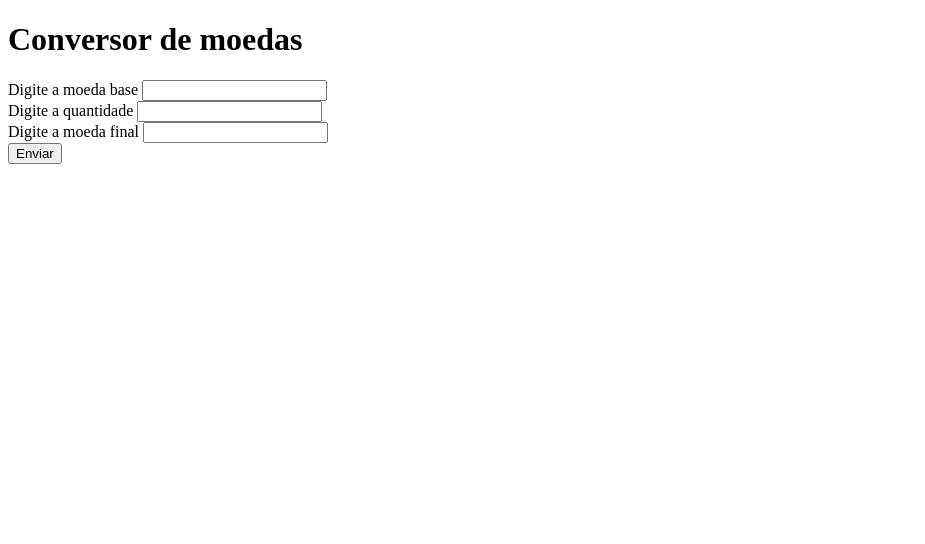
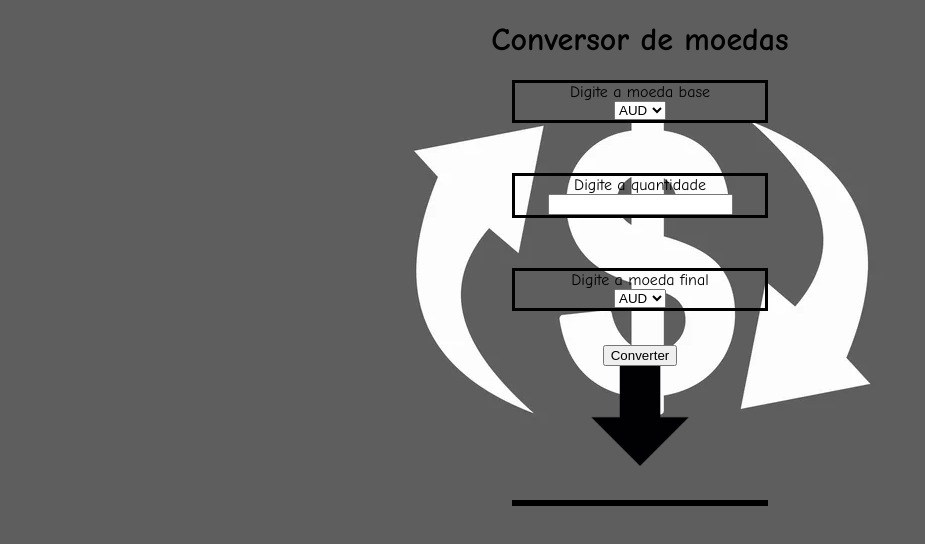
Before and after one commit to ViniBiniCini/Conversor-De-Moedas, a website: page index.html in a window 1280 px wide. Shown: the whole page, without its empty margins (0-925 px from the left). Drawn offline with Linux system fonts and the light colour scheme.

Commit message:
Add files via upload

```diff
--- a/index.html
+++ b/index.html
@@ -20,26 +20,88 @@
   </script>
 </head>
 <body>
+    <center><h1>Conversor de moedas</h1>
+<p id="entrada1">
+  <label> Digite a moeda base</label>
+  <br>
+<select id="moedaBase" name="moedas">
+  <option value="AUD">AUD</option>
+  <option value="BGN">BGN</option>
+  <option value="BRL">BRL</option>
+  <option value="CAD">CAD</option>
+  <option value="CNY">CNY</option>
+  <option value="CHF">CHF</option>
+  <option value="CZK">CZK</option>
+  <option value="DKK">DKK</option>
+  <option value="EUR">EUR</option>
+  <option value="GBP">GBP</option>
+  <option value="HKD">HKD</option>
+  <option value="HUF">HUF</option>
+  <option value="IDR">IDR</option>
+  <option value="JPY">JPY</option>
+  <option value="MYR">MYR</option>
+  <option value="NOK">NOK</option>
+  <option value="NZD">NZD</option>
+  <option value="PHP">PHP</option>
+  <option value="PLN">PLN</option>
+  <option value="RON">RON</option>
+  <option value="SEK">SEK</option>
+  <option value="SGD">SGD</option>
+  <option value="TRY">TRY</option>
+  <option value="USD">USD</option>
+</select>
+</p>
+</p>
+  <br>
+  <p id="entrada2">
+  <label>Digite a quantidade</label>
+  <input id="quantidade">
+</p>
+  <br>
+  <p id="entrada3">
+  <label>Digite a moeda final</label>
+  <br>
+<select id="moedaFinal" name="moedas">
+  <option value="AUD">AUD</option>
+  <option value="BGN">BGN</option>
+  <option value="BRL">BRL</option>
+  <option value="CAD">CAD</option>
+  <option value="CNY">CNY</option>
+  <option value="CHF">CHF</option>
+  <option value="CZK">CZK</option>
+  <option value="DKK">DKK</option>
+  <option value="EUR">EUR</option>
+  <option value="GBP">GBP</option>
+  <option value="HKD">HKD</option>
+  <option value="HUF">HUF</option>
+  <option value="IDR">IDR</option>
+  <option value="JPY">JPY</option>
+  <option value="MYR">MYR</option>
+  <option value="NOK">NOK</option>
+  <option value="NZD">NZD</option>
+  <option value="PHP">PHP</option>
+  <option value="PLN">PLN</option>
+  <option value="RON">RON</option>
+  <option value="SEK">SEK</option>
+  <option value="SGD">SGD</option>
+  <option value="TRY">TRY</option>
+  <option value="USD">USD</option>
+</select>
+</p>
+  <br>
 
-    <h1>Conversor de moedas</h1>
-
-    <label>Digite a moeda base</label>
-    <input id = "moedaBase">
-<br>
-<label> Digite a quantidade</label>
-<input id = "quantidade">
-<br>
-    <label>Digite a moeda final</label>
-    <input id = "moedaFinal">
-<br>
-    <button id = "butao">Enviar</button>
+  <button id="butao">Converter</button>
 
   <br>
-<div id = "loading" style="display: none;">buscando...</div>
-    <label id = "resultado"> </label>
+  <div id="loading" style="display: none;">buscando...</div>
+  <img src="seta.png" width="100" height="100" id="seta" style = "display: block">
+  <img src="seta.png" width="100" height="100" id="setaGirando" style= "display: none;">
+  <br>
+  <p id="saida">
+  <label id="resultado"></label>
+</p>
 
-
+</center>
   <script src="index.js"></script>
-
 </body>
 </html>
--- a/index.js
+++ b/index.js
@@ -1,13 +1,16 @@
 document.getElementById("butao").onclick = async function(){
     document.getElementById("loading").style.display = "block";
+    document.getElementById("setaGirando").style.display = "block";
+    document.getElementById("seta").style.display = "none";
     const base = document.getElementById("moedaBase").value;
     const final = document.getElementById("moedaFinal").value;
     const quantidade = document.getElementById("quantidade").value;
  try{
+
 const res = await fetch(`/conversor?moedaBase=${base}&moedaFinal=${final}&quantidade=${quantidade}`);
      const data = await res.json();
 
-     document.getElementById("resultado").textContent = `${quantidade} ${base} para a moeda requisitada é de ${data.resultado}`;
+     document.getElementById("resultado").textContent = `${quantidade} ${base} para a moeda requisitada é: ${data.resultado}`;
  }
  catch{
       document.getElementById("resultado").textContent = "Erro ao buscar!";
@@ -16,5 +19,7 @@ const res = await fetch(`/conversor?moedaBase=${base}&moedaFinal=${final}&quanti
 
  finally{
   document.getElementById("loading").style.display = "none";
+       document.getElementById("setaGirando").style.display = "none";
+     document.getElementById("seta").style.display = "block";
  }
  };
--- a/package.json
+++ b/package.json
@@ -11,7 +11,7 @@
   "license": "ISC",
   "dependencies": {
     "express": "^5.1.0",
-    "puppeteer": "^24.17.1",
+    "puppeteer": "^24.19.0",
     "readline-sync": "^1.4.10"
   }
 }
--- a/style.css
+++ b/style.css
@@ -0,0 +1,33 @@
+    body {
+      font-family: "Comic Sans MS", "Comic Sans", cursive;
+      background-image: url("fundo.jpg");
+      background-repeat: no-repeat;
+      background-position: center;
+      background-color: #5e5e5f;
+
+    }
+
+    #entrada1, #entrada2, #entrada3, #saida{
+        border-style: solid;
+        max-width: 250px;
+        padding: 0px;
+
+    }
+
+
+
+    #setaGirando{
+      animation: bayblade;
+      animation-iteration-count: infinite;
+      animation-duration: 2s;
+    }
+
+    @keyframes bayblade {
+      from{
+        transform: rotate(360deg);
+      }
+
+      to{
+        transform: rotate(0dg);
+      }
+    }
--- a/sw.js
+++ b/sw.js
@@ -6,10 +6,7 @@ const cacheName = 'pwa-teste-cache-v1';
 const arquivosParaCache = [
   '/',
   '/index.html',
-  '/manifest.json',
-  '/index.js',
-  '/robo.js'
-
+  'style.css'
 ];
 
 
```
Also changed, not shown: fundo.jpg (added), seta.png (added), 1 other file. Lines whose indentation alone changed are shown as unchanged.
